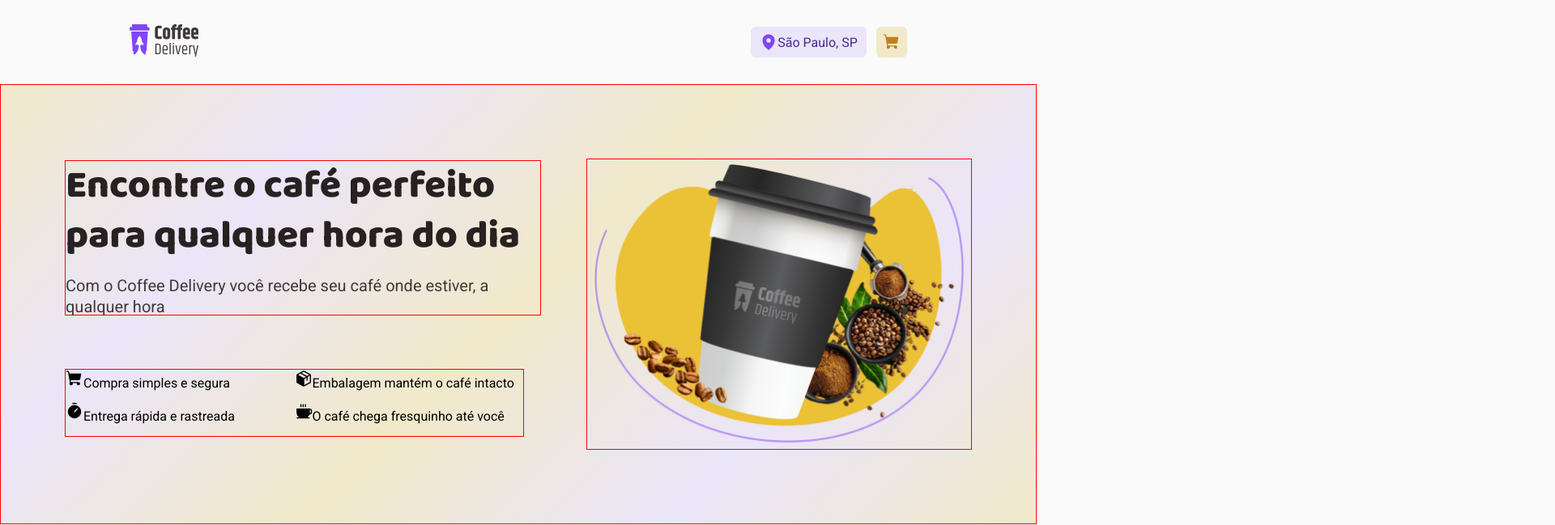
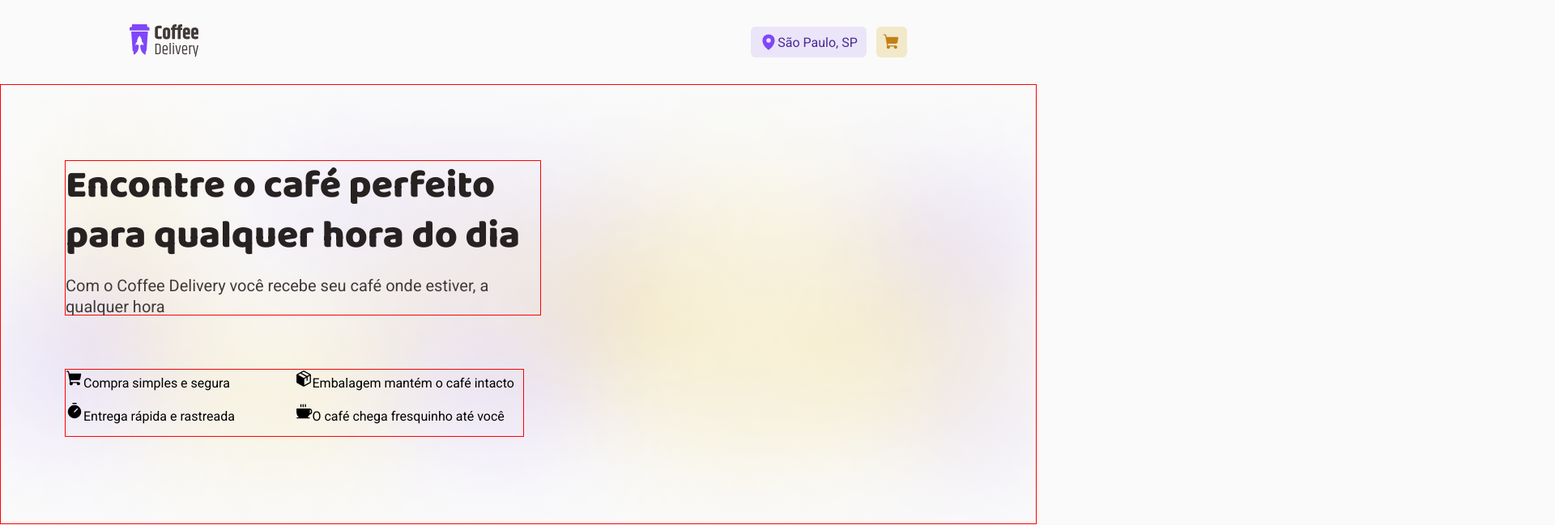
Before and after one commit to leticea/coffee-delivery, a React (Vite) app: page / in a window 1280 px wide. Shown: the top 649 px of the page at 81% size, 1920 px wide, since content can reach past the window. Built offline with nearby package versions, Linux system fonts and the light colour scheme.

Commit message:
feat(introduction): styling background

```diff
--- a/src/pages/Home/Introduction/index.tsx
+++ b/src/pages/Home/Introduction/index.tsx
@@ -1,12 +1,13 @@
 import { ShoppingCart, Timer, Package, Coffee } from "phosphor-react";
 
-import { Background, Container, InfoGrid, InfoText } from "./styles";
+import { CoffeeImage, Container, InfoGrid, InfoText } from "./styles";
 import coffeeImage from "../../../assets/coffee-image.png";
 import background from "../../../assets/bg.png";
 
 export function Introduction() {
   return (
     <Container>
+      <img src={background} alt="" />
       <InfoText>
         <h1>Encontre o café perfeito para qualquer hora do dia</h1>
         <p>
@@ -32,12 +33,13 @@ export function Introduction() {
         </li>
 
         <li>
-          <Coffee size={22} weight="fill" />
-          O café chega fresquinho até você
+          <Coffee size={22} weight="fill" />O café chega fresquinho até você
         </li>
       </InfoGrid>
 
-      <img src={coffeeImage} alt="" />
+      <CoffeeImage>
+        <img src={coffeeImage} alt="" />
+      </CoffeeImage>
     </Container>
   );
 }
--- a/src/pages/Home/Introduction/styles.ts
+++ b/src/pages/Home/Introduction/styles.ts
@@ -20,25 +20,9 @@ export const Container = styled.main`
 
   border: 1px solid red;
 
-  background-image: linear-gradient(
-    135deg,
-    ${(props) => props.theme["yellow-100"]} 0%,
-    ${(props) => props.theme["purple-100"]} 25%,
-    ${(props) => props.theme["yellow-100"]} 50%,
-    ${(props) => props.theme["purple-100"]} 75%,
-    ${(props) => props.theme["yellow-100"]} 100%
-  );
-
   img {
-    width: 476px;
-    height: 360px;
-
-    display: flex;
-    align-items: flex-end;
-    justify-content: end;
-    margin: 92px 160px 92px 804px;
-
-    border: 1px solid red;
+    width: 100%;
+    height: 544px;
   }
 `;
 
@@ -90,3 +74,19 @@ export const InfoGrid = styled.ul`
 export const Background = styled.div`
   width: 100%;
 `;
+
+export const CoffeeImage = styled.span`
+  img {
+    width: 476px;
+    height: 360px;
+    position: absolute;
+
+
+    display: flex;
+    align-items: flex-end;
+    justify-content: end;
+    margin: 92px 160px 92px 804px;
+
+    border: 1px solid red;
+  }
+`;
```
